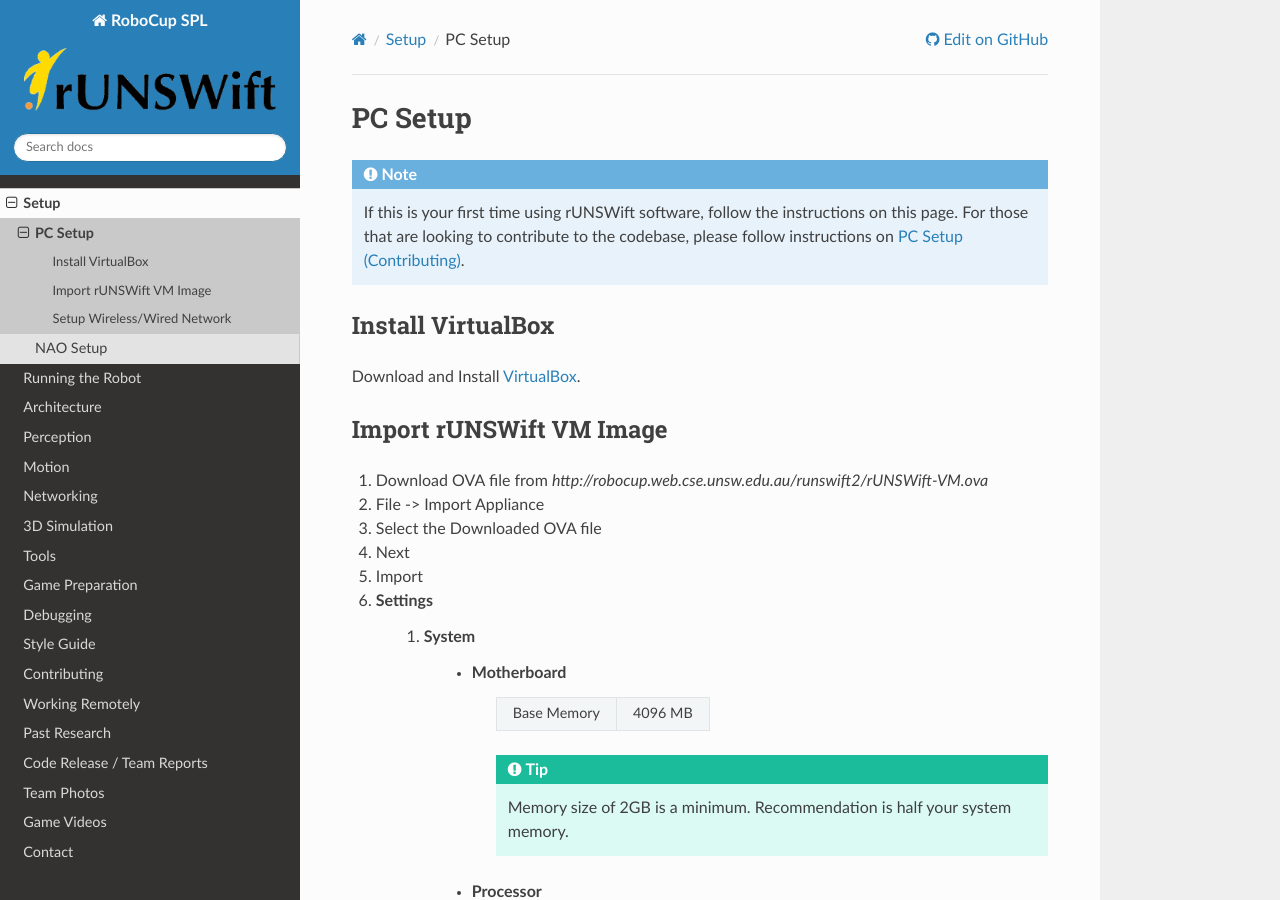
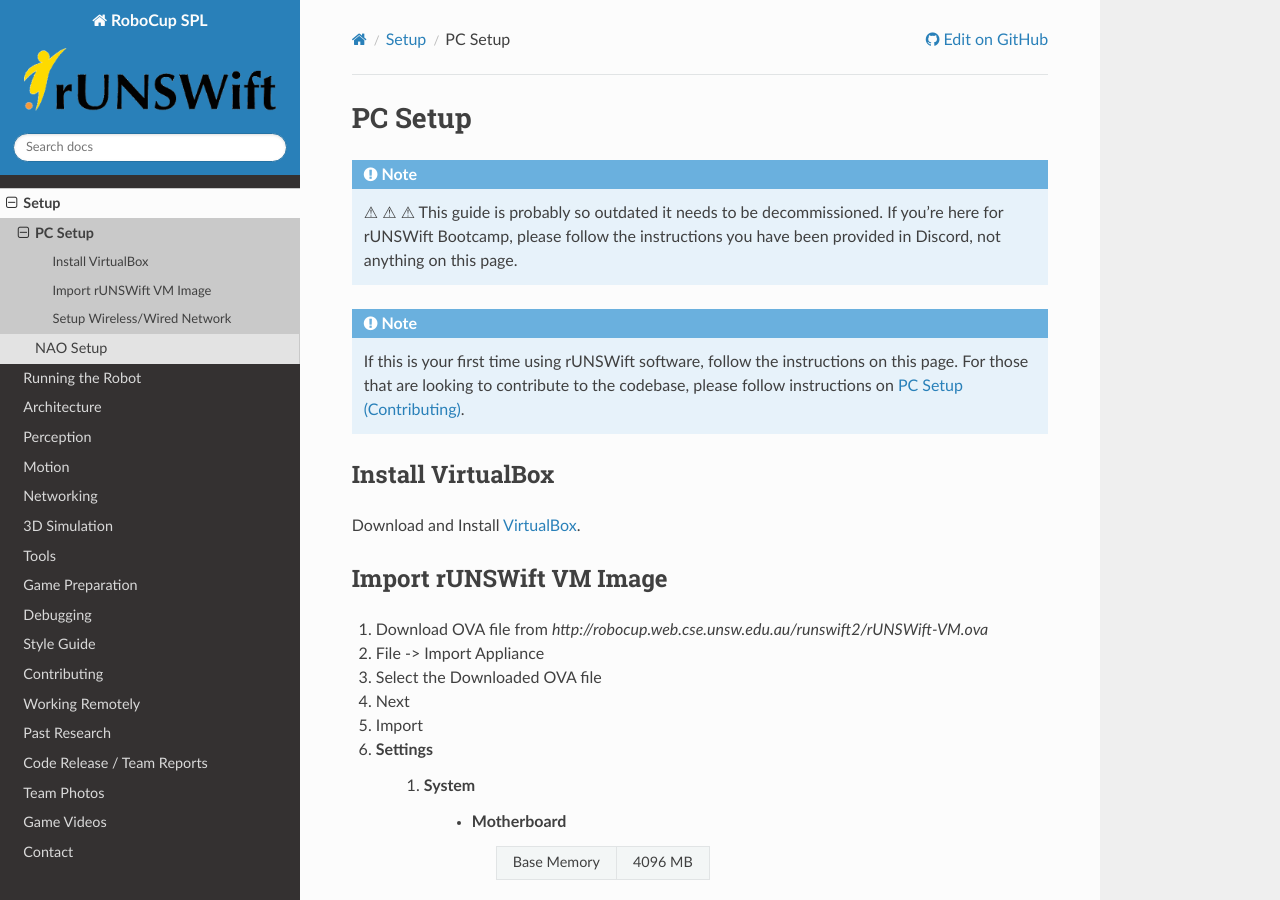
Before and after one commit to UNSWComputing/rUNSWift-docs, a Sphinx documentation site: the page built from source/setup/pc_setup.rst, in a window 1280 px wide and 900 px high. Built offline with Sphinx 7.4.7 and the Read the Docs theme 3.1.0, drawn with Linux system fonts in a browser that asks for light colours.

Commit message:
Update pc_setup.rst
Ty Rui.

```diff
--- a/source/setup/pc_setup.rst
+++ b/source/setup/pc_setup.rst
@@ -3,6 +3,10 @@
 ########
 PC Setup
 ########
+
+.. note::
+    ⚠ ⚠ ⚠ This guide is probably so outdated it needs to be decommissioned. If you're here for rUNSWift Bootcamp, please follow
+    the instructions you have been provided in Discord, not anything on this page.
 
 .. note::
     If this is your first time using rUNSWift software, follow the instructions on this page.
```
